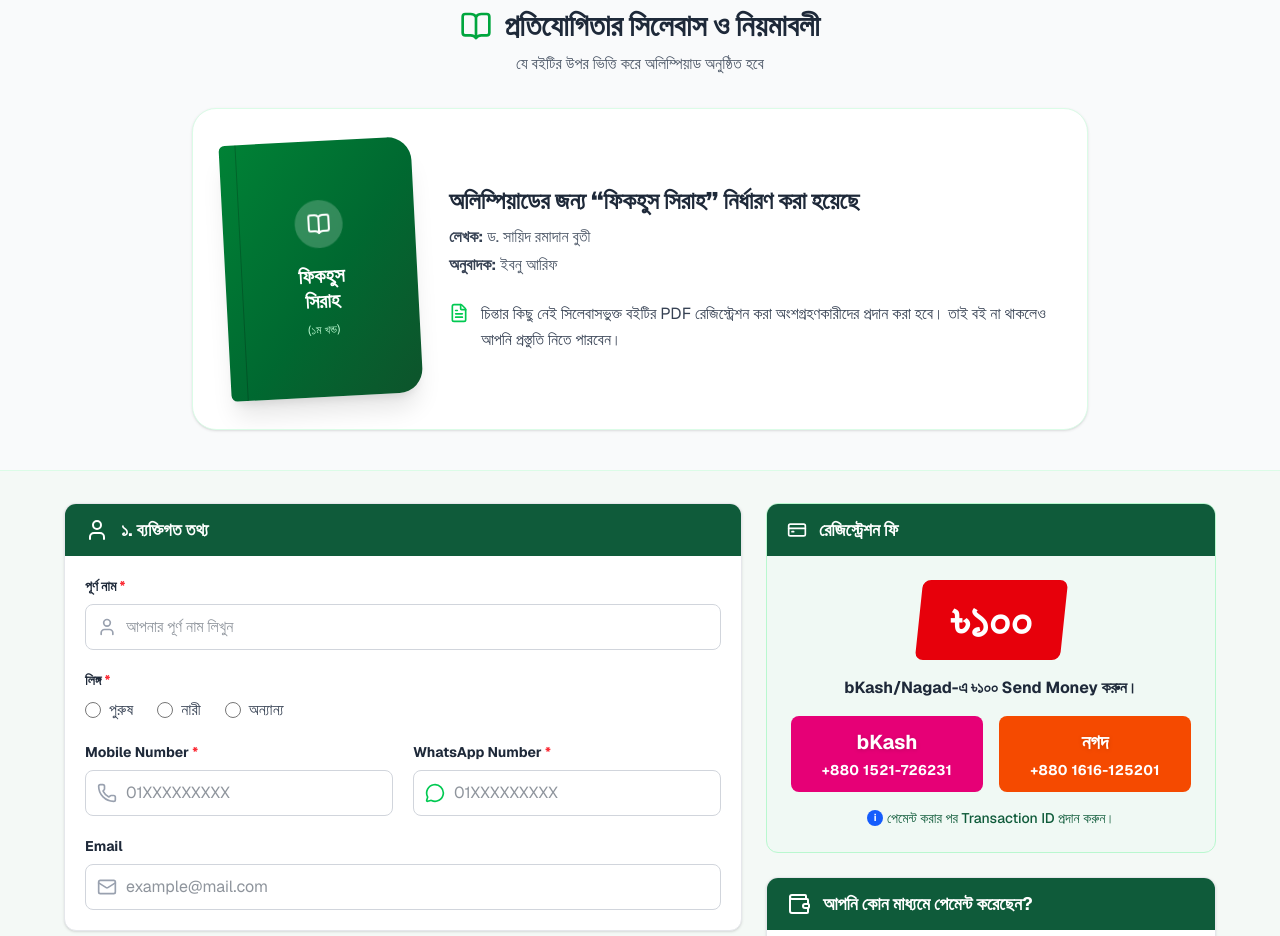
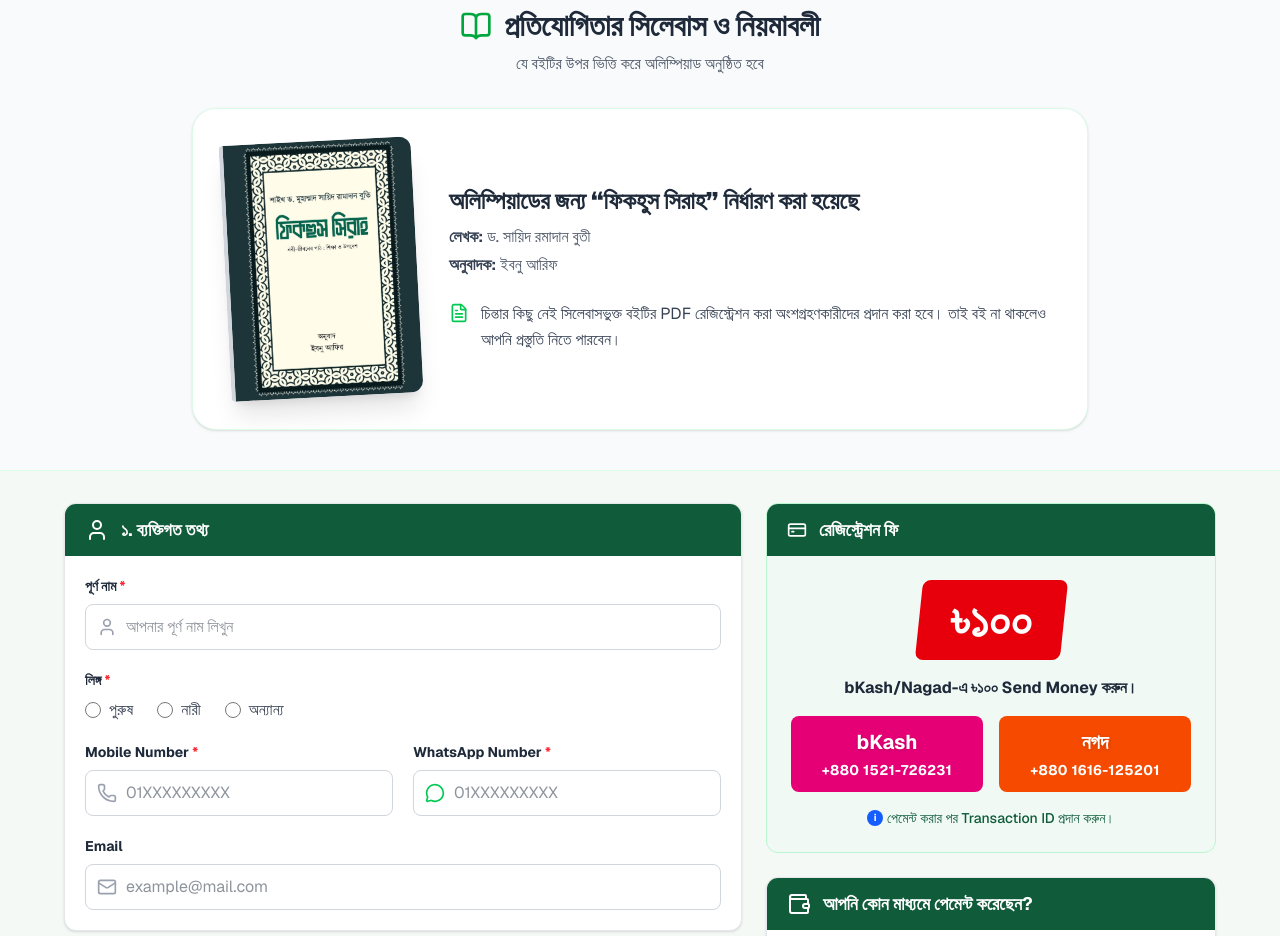
Before and after one commit to mustaqimbd/miladunnabi-protijogita, a Next.js app: page / in a window 1280 px wide. Shown: the part 1880-2816 px from the top of the page. Built offline with nearby package versions, Linux system fonts and the light colour scheme; no server answers.

Commit message:
feat(syllabus): update syllabus section with real book image

```diff
--- a/components/Syllabus.tsx
+++ b/components/Syllabus.tsx
@@ -1,4 +1,5 @@
 import { BookOpen, FileText, Download, Target } from "lucide-react";
+import Image from "next/image";
 
 export default function Syllabus() {
   return (
@@ -13,16 +14,16 @@ export default function Syllabus() {
         </div>
 
         <div className="bg-white rounded-3xl p-5 md:p-8 shadow border border-green-100 relative overflow-hidden flex flex-col md:flex-row items-center gap-6 md:gap-8">
-          {/* Abstract Book Design */}
-          <div className="w-48 h-64 shrink-0 bg-gradient-to-br from-green-700 to-green-900 rounded-r-3xl rounded-l-md shadow-xl relative flex items-center justify-center transform -rotate-3 transition-transform hover:rotate-0">
-            <div className="absolute left-4 top-0 w-px h-full bg-black/20"></div>
-            <div className="text-center px-4">
-              <div className="w-12 h-12 bg-white/20 rounded-full flex items-center justify-center mx-auto mb-4 backdrop-blur-sm">
-                <BookOpen className="w-6 h-6 text-white" />
-              </div>
-              <h3 className="text-white font-black text-xl leading-tight">ফিকহুস<br />সিরাহ</h3>
-              <p className="text-green-200 text-xs mt-2">(১ম খন্ড)</p>
-            </div>
+          {/* Book Image */}
+          <div className="w-48 h-64 shrink-0 relative rounded-r-xl rounded-l-sm shadow-xl overflow-hidden transform -rotate-3 transition-transform hover:rotate-0 border-l-4 border-gray-300 bg-gray-200">
+            <Image
+              src="/book.jpeg"
+              alt="ফিকহুস সিরাহ"
+              fill
+              className="object-cover"
+              sizes="192px"
+              priority
+            />
           </div>
 
           <div className="flex-1 text-center md:text-left space-y-6">
```
Also changed, not shown: public/book.jpeg (added).
